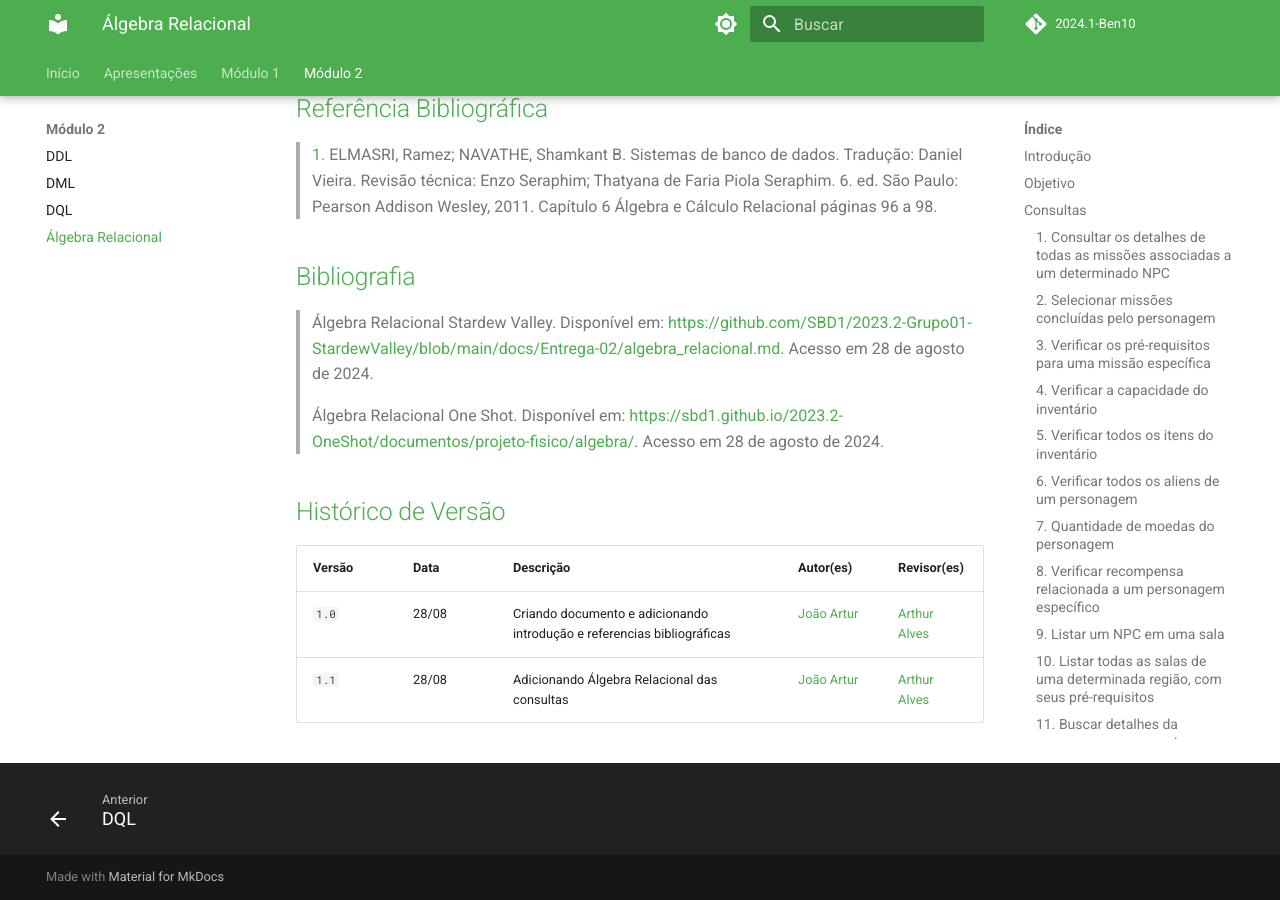
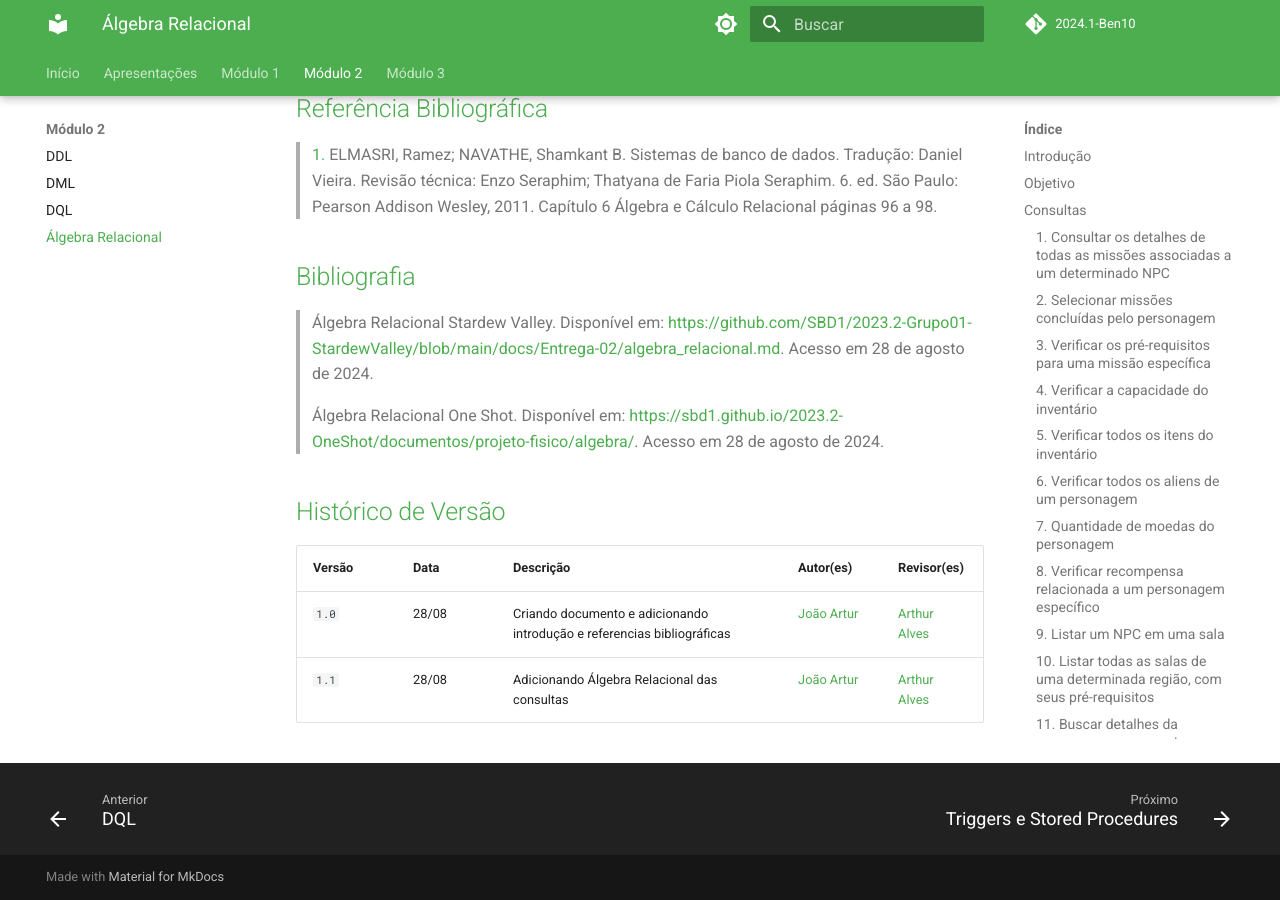
Before and after one commit to SBD1/2024.1-Ben10, an MkDocs documentation site: the page built from docs/modulo2/algebraRelacional.md, in a window 1280 px wide and 900 px high, scrolled down 2555 px. Built offline with MkDocs 1.6.1 and Material for MkDocs 9.7.7, drawn with Linux system fonts in a browser that asks for light colours; comment, search, counter and statistics services are not loaded; the version menu is left out.

Commit message:
adicionando página de triggers

```diff
--- a/mkdocs.yml
+++ b/mkdocs.yml
@@ -32,6 +32,8 @@
         - DML: "modulo2/dml.md"
         - DQL: "modulo2/dql.md"
         - Álgebra Relacional: "modulo2/algebraRelacional.md"
+    - Módulo 3:
+        - Triggers e Stored Procedures : "modulo3/triggers.md"
 
 theme:
   name: material
```
Also changed, not shown: docs/modulo3/triggers.md (added).
